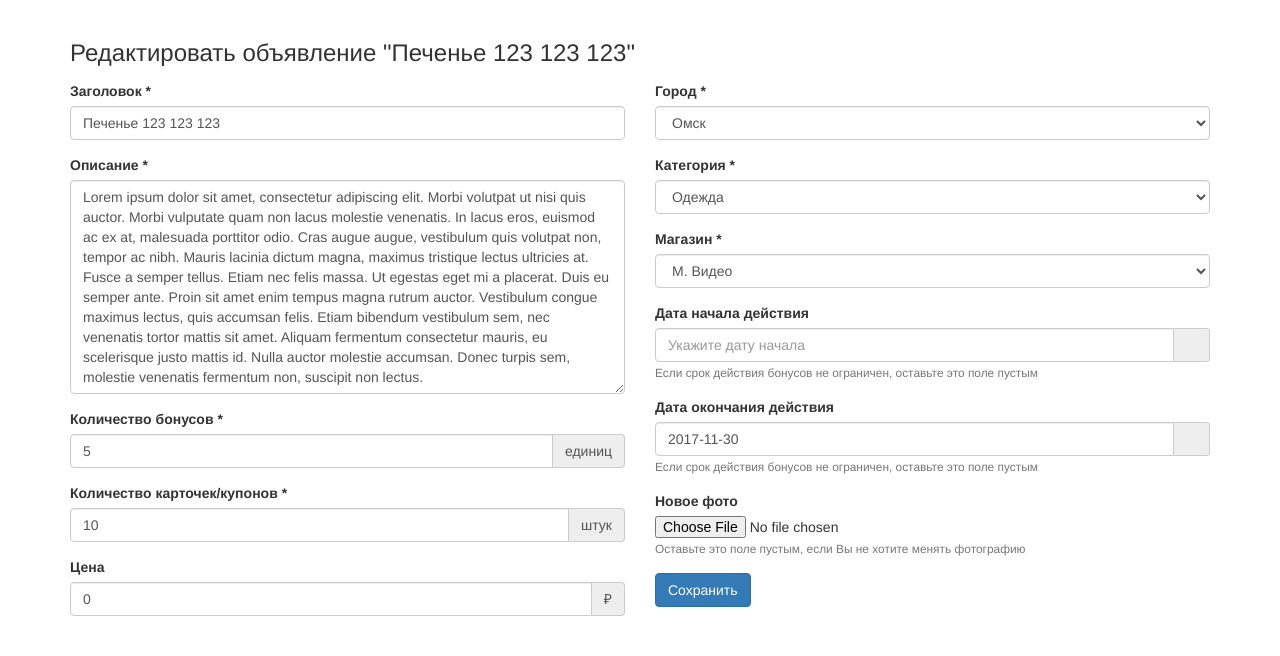
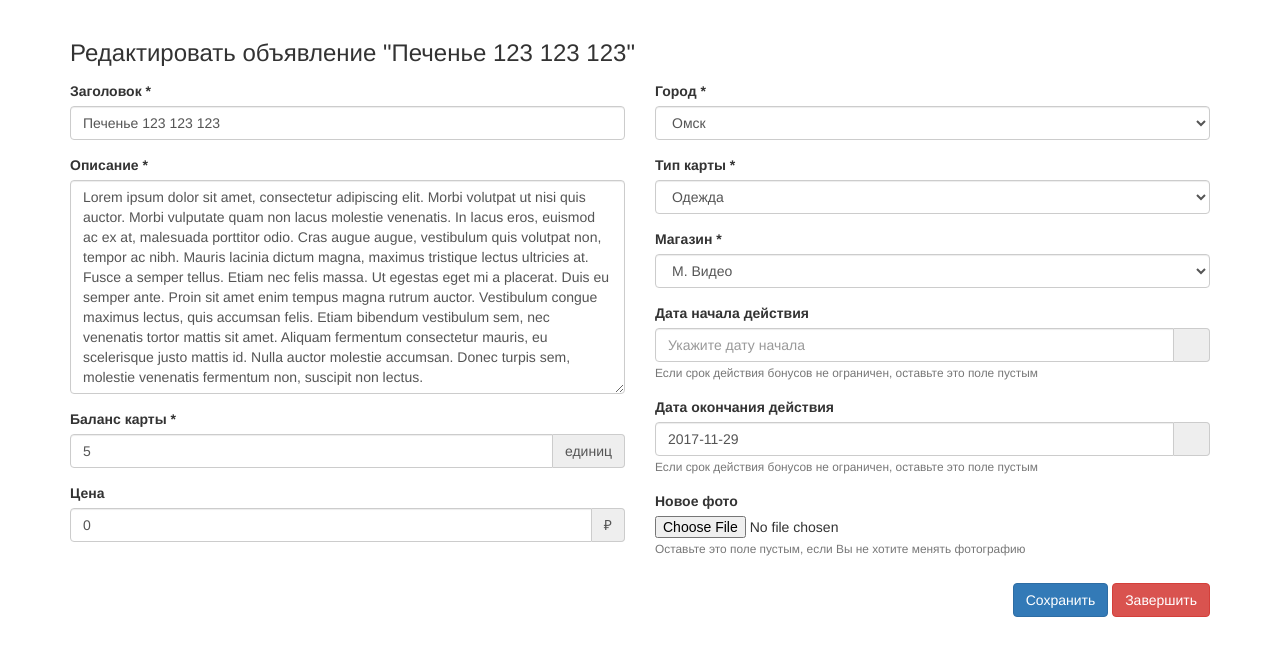
Before and after one commit to orangggenick/Board, a Django app: page /advertisement/1/edit in a window 1280 px wide. Shown: the part 52-708 px from the top of the page. Run offline with Django 3.2, Linux system fonts and the light colour scheme; a user stored in the database is signed in; data comes from the database, SQL or seed files in the repository; parts of the project's set-up code (start-up, migrations or seed data) failed here and were passed over; some libraries are stand-ins or nearby versions; some web fonts are replaced.

Commit message:
Доп правки

```diff
--- a/App/Board/models.py
+++ b/App/Board/models.py
@@ -14,6 +14,7 @@
 
 class Category(models.Model):
     name = models.CharField(max_length=100, verbose_name=u'Название')
+    units = models.CharField(max_length=15, verbose_name=u'Единицы измерения')
 
     def __str__(self):
         return self.name
@@ -46,7 +47,6 @@
     photo = ResizedImageField(size=[473, 297], crop=['middle', 'center'], verbose_name=u'Фото', blank=True)
     description = models.TextField(verbose_name=u'Описание')
     objects_in_box = models.IntegerField(verbose_name=u'Колиество бонусов')
-    boxes_count = models.IntegerField(verbose_name=u'Количество карточек/купонов')
     category = models.ForeignKey(Category, verbose_name=u'Категория')
     city = models.ForeignKey(City, verbose_name=u'Город')
     other_city = models.CharField(max_length=40, verbose_name=u'Другой город', blank=True, null=True)
--- a/App/Board/templates/Board/advertisement.html
+++ b/App/Board/templates/Board/advertisement.html
@@ -74,11 +74,10 @@
                         <h5 class="mt0 mb5"><span class="glyphicon glyphicon-calendar"></span> Действуют бессрочно</h5>
                     {% endif %}
                     <h5 class="mt0 mb5"><span class="glyphicon glyphicon-map-marker" aria-hidden="true"></span> {{ advertisement.city }}</h5>
-                    <h5 class="mt0"><span class="glyphicon glyphicon-shopping-cart"></span> {{ advertisement.shop.name }}</h5>
                 </div>
                 <div class="col-sm-4">
-                    <h5 class="mt0 mb5"><span class="glyphicon glyphicon-credit-card"></span> Карточек: {{ advertisement.boxes_count }}</h5>
-                    <h5 class="mt0 mb5"><span class="glyphicon glyphicon-gift"></span> Бонусов: {{ advertisement.objects_in_box }}</h5>
+                    <h5 class="mt0"><span class="glyphicon glyphicon-shopping-cart"></span> {{ advertisement.shop.name }}</h5>
+                    <h5 class="mt0 mb5"><span class="glyphicon glyphicon-gift"></span> {{ advertisement.category.units }}: {{ advertisement.objects_in_box }}</h5>
                 </div>
             </div>
             <div class="row mt10">
--- a/App/Board/templates/Board/edit.html
+++ b/App/Board/templates/Board/edit.html
@@ -29,23 +29,13 @@
                             {% endif %}
                         </div>
                         <div class="form-group">
-                            <label for="objects_in_box">Количество бонусов *</label>
+                            <label for="objects_in_box">Баланс карты *</label>
                             <div class="input-group">
                                 {% render_field form.objects_in_box class="form-control" id="objects_in_box" placeholder="Введите количество бонусов" value=advertisement.objects_in_box %}
                                 <div class="input-group-addon">единиц</div>
                             </div>
                             {% if form.objects_in_box.errors %}
                                 <div class="errors">{{ form.objects_in_box.errors }}</div>
-                            {% endif %}
-                        </div>
-                        <div class="form-group">
-                            <label for="boxes_count">Количество карточек/купонов *</label>
-                            <div class="input-group">
-                                {% render_field form.boxes_count class="form-control" id="boxes_count" placeholder="Введите количество карточек" value=advertisement.boxes_count %}
-                                <div class="input-group-addon">штук</div>
-                            </div>
-                            {% if form.boxes_count.errors %}
-                                <div class="errors">{{ form.boxes_count.errors }}</div>
                             {% endif %}
                         </div>
                         <div class="form-group">
@@ -83,7 +73,7 @@
                             {% endif %}
                         </div>
                         <div class="form-group">
-                            <label for="category">Категория *</label>
+                            <label for="category">Тип карты *</label>
                             <select name="category" placeholder="Выберите город" id="city" class="form-control" required="">
                                 {% for category in categories %}
                                     {% if category.id == advertisement.category.id %}
@@ -163,10 +153,15 @@
                                 <div class="errors">{{ form.photo.errors }}</div>
                             {% endif %}
                         </div>
+                    </div>
+                </div>
+                <div class="row mt10">
+                    <div class="col-md-12 text-right">
                         <button type="submit" class="btn btn-primary">Сохранить</button>
-                     </div>
-                 </div>
-             </form>
+                        <a href="/advertisement/{{ advertisement.id }}/end" class="btn btn-danger">Завершить</a>
+                    </div>
+                </div>
+            </form>
         </div>
     </div>
 </div>
--- a/App/Board/templates/Board/editProfile.html
+++ b/App/Board/templates/Board/editProfile.html
@@ -44,7 +44,7 @@
                             <div class="errors">{{ form.avatar.errors }}</div>
                         {% endif %}
                     </div>
-                    <button type="submit" class="btn btn-primary">Сохранить</button>
+                    <button type="submit" class="btn btn-primary mt10">Сохранить</button>
                 </form>
             </div>
             <div class="col-md-4">
--- a/App/Board/urls.py
+++ b/App/Board/urls.py
@@ -2,7 +2,7 @@
 from django.conf.urls import url, include
 from django.conf.urls.static import static
 
-from Board.views import home, signup, logout, login, profile, add, advertisement, edit, search, editProfile
+from Board.views import home, signup, logout, login, profile, add, advertisement, edit, search, editProfile, end
 
 urlpatterns = [
     url(r'^$', home, name='home'),
@@ -14,5 +14,6 @@
     url(r'add', add, name='add'),
     url(r'advertisement/(?P<advertisement_id>\d+)$', advertisement, name='advertisement'),
     url(r'advertisement/(?P<advertisement_id>\d+)/edit$', edit, name='edit'),
+    url(r'advertisement/(?P<advertisement_id>\d+)/end$', end, name='edit'),
     url(r'search$', search, name='search'),
 ]+ static(settings.MEDIA_URL, document_root=settings.MEDIA_ROOT)
--- a/App/Board/views.py
+++ b/App/Board/views.py
@@ -230,3 +230,15 @@
             return render(request, 'Board/search.html', {'advertisements': advertisements,  'similar': similar, 'form': form})
         return redirect('/')
     return redirect('/')
+
+
+def end(request, advertisement_id):
+    if auth.get_user(request).id is not None:
+        advertisement = Advertisement.objects.get(id=advertisement_id)
+        if advertisement.author_id == auth.get_user(request).id:
+            advertisement.end_date = datetime.datetime.now() - datetime.timedelta(days=1)
+            advertisement.save()
+            return redirect('/profile/' + str(auth.get_user(request).id))
+        else:
+            return redirect('/')
+    return redirect('/')
```
Also changed, not shown: App/Board/templates/Board/add.html (+8 -14 lines), App/Board/templates/Board/profile.html (+6 -9 lines), App/Board/migrations/0017_auto_20171130_0552.py (added), App/Board/migrations/0018_remove_advertisement_boxes_count.py (added), App/db.sqlite3.
